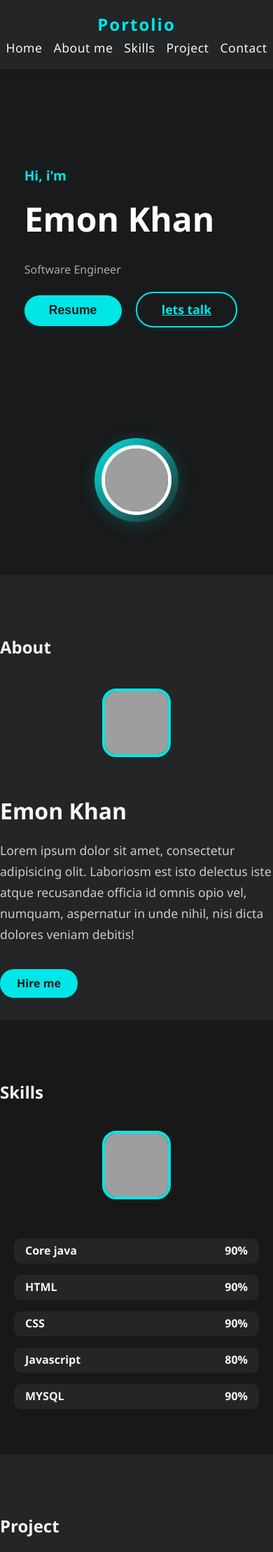
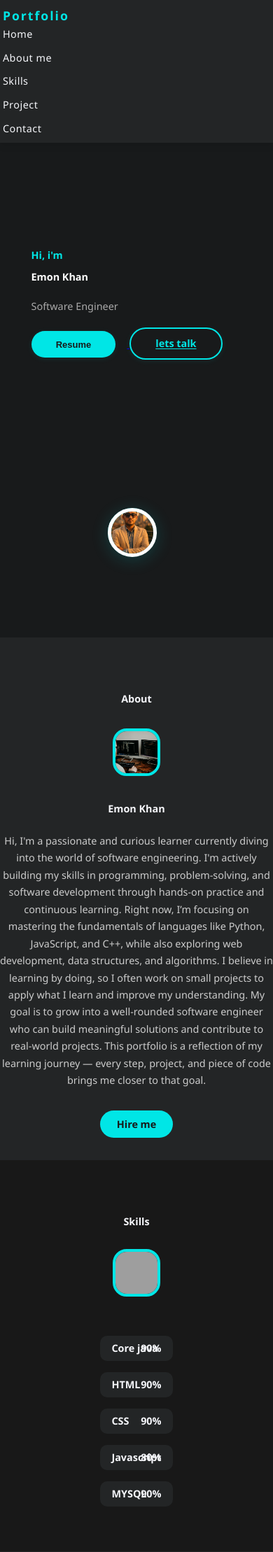
Before and after one commit to emon-create/portfolio, a Django app: page / in a window 390 px wide. Shown: the top 2218 px of the page at 70% size. Run offline with Django 5.2, Linux system fonts and the light colour scheme; grey boxes are pictures that could not be loaded.

Commit message:
Completed this project

```diff
--- a/Base/templates/home.html
+++ b/Base/templates/home.html
@@ -11,7 +11,7 @@
     <!-- navbar section  -->
     <nav id="navbar" class="flex s-around bg-color">
       <div class="left-nav">
-        <h2 class="t-white">Portolio</h2>
+        <h2 class="t-white">Portfolio</h2>
       </div>
       <div class="right-nav">
         <li>
@@ -59,29 +59,55 @@
       </div>
       <div class="home-right flex s-center items-center">
         <div class="circle flex s-center items-center" id="mainimage">
-          <img src="{% static 'images/'%}" alt="picture" />
+          <img src="{% static 'images/emon.png'%}" alt="picture" />
         </div>
       </div>
     </section>
 
     <!-- about section  -->
     <section id="about">
-      <h1 class="t center my-2 t-white f-2">About<menu></menu></h1>
+      <h1 class="t-center my-2 t-white f-2" style="text-align: center">
+        About<menu></menu>
+      </h1>
       <div class="about-container flex s-around">
         <div class="about-left flex s-center items-center">
-          <img src="{% static 'images/'%}" alt="image" />
+          <img src="{% static 'images/about.jpg'%}" alt="image" />
         </div>
       </div>
 
       <div class="about-right flex">
         <div class="about-content">
-          <h1 class="t-white m-b-1 popinss">Emon Khan</h1>
-          <p class="t-white popinss">
-            Lorem ipsum dolor sit amet, consectetur adipisicing olit. Laboriosm
-            est isto delectus iste atque recusandae officia id omnis opio vel,
-            numquam, aspernatur in unde nihil, nisi dicta dolores veniam
-            debitis!
-          </p>
+          <div
+            style="
+              display: flex;
+              flex-direction: column;
+              align-items: center;
+              justify-content: center;
+              width: 100%;
+            "
+          >
+            <h1 class="t-white m-b-1 popinss" style="text-align: center">
+              Emon Khan
+            </h1>
+            <p
+              class="t-white popinss"
+              style="text-align: center; max-width: 700px"
+            >
+              Hi, I'm a passionate and curious learner currently diving into the
+              world of software engineering. I'm actively building my skills in
+              programming, problem-solving, and software development through
+              hands-on practice and continuous learning. Right now, I’m focusing
+              on mastering the fundamentals of languages like Python,
+              JavaScript, and C++, while also exploring web development, data
+              structures, and algorithms. I believe in learning by doing, so I
+              often work on small projects to apply what I learn and improve my
+              understanding. My goal is to grow into a well-rounded software
+              engineer who can build meaningful solutions and contribute to
+              real-world projects. This portfolio is a reflection of my learning
+              journey — every step, project, and piece of code brings me closer
+              to that goal.
+            </p>
+          </div>
           <a href="btn" id="hireme" href="">Hire me </a>
         </div>
       </div>
@@ -89,10 +115,12 @@
 
     <!-- skill  -->
     <section id="skills">
-      <h1 class="t-center my-2 t-white f-2">Skills</h1>
+      <h1 class="t-center my-2 t-white f-2" style="text-align: center">
+        Skills
+      </h1>
       <div class="services-sentainer flex s-around h-50">
         <div class="skills-left flex s-center items-center">
-          <img src="{%static 'images/per.jpg'%}" alt="skills image" />
+          <img src="{%static 'images/skills.jpg'%}" alt="skills image" />
         </div>
         <div class="skills-right flex items-center">
           <div class="skills-container">
@@ -127,25 +155,42 @@
 
     <!-- project section  -->
     <section id="Project">
-      <h1 class="t-center my-2 t-white f-2">Project</h1>
+      <h1 class="t-center my-2 t-white f-2" style="text-align: center">
+        Projects
+      </h1>
       <div class="project-container flex s-center">
         <div class="project-item flex f-col s-center items-center">
-          <h1 class="t-white popinss">Amzone clone</h1>
+          <h1 class="t-white popinss">SmartSchool-Mangement</h1>
           <p class="t-white popinss">
-            lorem ipsum dolor sit amet consectietur, adipisicing elit,
+            SmartSchool Management is a web-based system that helps schools
+            manage students, teachers, attendance, exams, fees, and
+            communication—all in one platform.
           </p>
           <div class="button flex s-around">
-            <a href="" target="_blank" class="btn mx-1 m-top">Github</a>
+            <a
+              href="https://github.com/emon-create/SmartSchool-Mangement"
+              target="_blank"
+              class="btn mx-1 m-top"
+              >Github</a
+            >
           </div>
         </div>
 
         <div class="project-item flex f-col s-center items-center">
-          <h1 class="t-white popinss">Amzone clone</h1>
+          <h1 class="t-white popinss">mini project online cv generator</h1>
           <p class="t-white popinss">
-            lorem ipsum dolor sit amet consectietur, adipisicing elit,
+            Online CV Generator is a simple web application that allows users to
+            create professional resumes by entering personal, educational, and
+            work details. It automatically formats the input into a downloadable
+            CV.
           </p>
           <div class="button flex s-around">
-            <a href="" target="_blank" class="btn mx-1 m-top">Github</a>
+            <a
+              href="https://github.com/emon-create/Internet-Programming/blob/main/mini%20project%20online%20cv%20generator/online_cv.html"
+              target="_blank"
+              class="btn mx-1 m-top"
+              >Github</a
+            >
           </div>
         </div>
       </div>
@@ -153,7 +198,9 @@
 
     <!-- section asdf -->
     <section id="Contact" class="m-b-1">
-      <h1 class="t-center my-2 t-white f-2">Contact me</h1>
+      <h1 class="t-center my-2 t-white f-2" style="text-align: center">
+        Contact me
+      </h1>
       <div class="Contact-container flex s-around items-center">
         <div class="form" id="contactfrom">
           <form method="post">
@@ -228,8 +275,8 @@
         </a>
       </ul>
       <p class="t-center my-2 popinss">
-        Copy; All Right Reserved
-        <span class="cpy-white popinss">Error By Night</span>
+        &copy; 2025 All Rights Reserved |
+        <span class="cpy-white popinss">Developer By Emon Khan</span>
       </p>
     </footer>
   </body>
--- a/static/css/style.css
+++ b/static/css/style.css
@@ -136,8 +136,8 @@
     box-shadow: 0 4px 24px rgba(0,230,230,0.18);
 }
 .circle img {
-    width: 200px;
-    height: 200px;
+    width: 300px;
+    height: 300px;
     border-radius: 50%;
     object-fit: cover;
     border: 5px solid #fff;
@@ -154,14 +154,18 @@
     gap: 2rem;
 }
 .about-left img {
-    width: 180px;
-    height: 180px;
+    width: 300px;
+    height: 200px;
     border-radius: 20px;
     object-fit: cover;
     border: 4px solid #00e6e6;
 }
 .about-content {
     max-width: 500px;
+    display: flex;
+    flex-direction: column;
+    align-items: center;
+    text-align: center;
 }
 .about-content h1 {
     margin-bottom: 0.5rem;
@@ -346,16 +350,34 @@
 }
 
 /* Responsive Design */
-@media (max-width: 1100px) {
-    section#home {
-        flex-direction: column;
-        gap: 2.5rem;
-        padding: 3rem 2vw 2rem 2vw;
+@media (max-width: 1200px) {
+  .sw-80, .w-80 {
+    width: 95% !important;
+    max-width: 1200px;
   }
+  .project-container {
+    flex-wrap: wrap;
+    gap: 1.5rem;
+  }
+}
+@media (max-width: 900px) {
   .about-container, .services-sentainer, .project-container {
     flex-direction: column;
+    align-items: center;
     gap: 2rem;
-        padding: 1rem;
+    padding: 1rem 0;
+  }
+  .home-left, .home-right {
+    width: 100%;
+    justify-content: center;
+  }
+  .circle {
+    width: 150px;
+    height: 150px;
+  }
+  .circle img {
+    width: 120px;
+    height: 120px;
   }
 }
 @media (max-width: 700px) {
@@ -368,14 +390,9 @@
   }
   .right-nav {
     gap: 1rem;
-    }
-    .circle {
-        width: 120px;
-        height: 120px;
-    }
-    .circle img {
-        width: 90px;
-        height: 90px;
+    flex-direction: column;
+    width: 100%;
+    align-items: flex-start;
   }
   .about-left img, .skills-left img {
     width: 90px;
@@ -386,6 +403,77 @@
     padding: 1rem;
   }
   section#home {
+    flex-direction: column;
     padding: 2rem 1vw 1rem 1vw;
+    gap: 1.5rem;
+  }
+  .skills-container {
+    width: 100%;
+  }
+  .project-item {
+    min-width: 180px;
+    max-width: 100%;
+    padding: 1rem;
   }
 }
+@media (max-width: 500px) {
+  nav#navbar {
+    flex-direction: column;
+    align-items: flex-start;
+    padding: 0.5rem 1vw;
+  }
+  .right-nav {
+    flex-direction: column;
+    gap: 0.5rem;
+    width: 100%;
+    align-items: flex-start;
+  }
+  .left-nav h2 {
+    font-size: 1.1rem;
+  }
+  section#home {
+    flex-direction: column;
+    padding: 1rem 1vw;
+    gap: 1rem;
+  }
+  .circle {
+    width: 70px;
+    height: 70px;
+  }
+  .circle img {
+    width: 60px;
+    height: 60px;
+  }
+  .about-left img, .skills-left img {
+    width: 60px;
+    height: 60px;
+  }
+  .form {
+    min-width: 120px;
+    padding: 0.5rem;
+  }
+  .project-item {
+    min-width: 120px;
+    max-width: 100%;
+    padding: 1rem;
+  }
+  .skills-container {
+    width: 100%;
+  }
+  footer ul {
+    flex-direction: column;
+    gap: 0.5rem;
+  }
+  h1, h4, h6, p, span, a, button {
+    font-size: 90% !important;
+  }
+}
+@media (min-width: 1400px) {
+  .sw-80, .w-80 {
+    max-width: 1400px;
+  }
+  .project-container {
+    max-width: 1400px;
+    margin: 0 auto;
+  }
+}
```
Also changed, not shown: db.sqlite3, static/images/about.jpg (added), static/images/emon.jpg (deleted), static/images/emon.png (added), 1 other file. Lines whose indentation alone changed are shown as unchanged.
